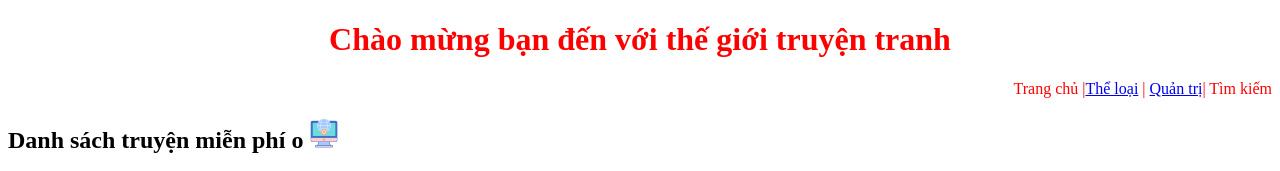
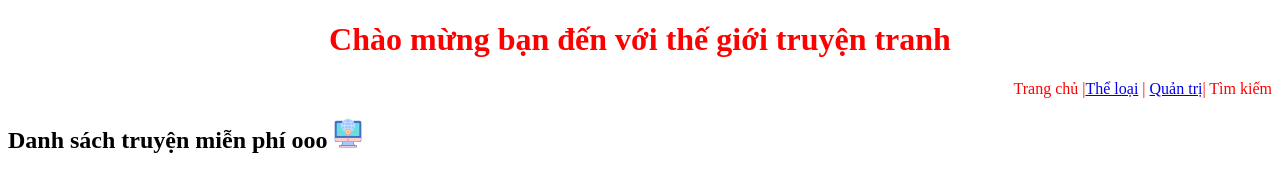
Before and after one commit to J03MinhNgoc/J03minhngoc.github.io, a plain HTML site: page index.html in a window 1280 px wide. Shown: the top 171 px of the page. Drawn offline with Linux system fonts and the light colour scheme.

Commit message:
version1

```diff
--- a/index.html
+++ b/index.html
@@ -14,7 +14,7 @@
       <a href="./quan_tri.html">Quản trị</a>| Tìm kiếm
     </p>
     <h2>
-      Danh sách truyện miễn phí o
+      Danh sách truyện miễn phí ooo
       <img src="./anh8.png" style="width: 30px" />
     </h2>
     <p>
```
